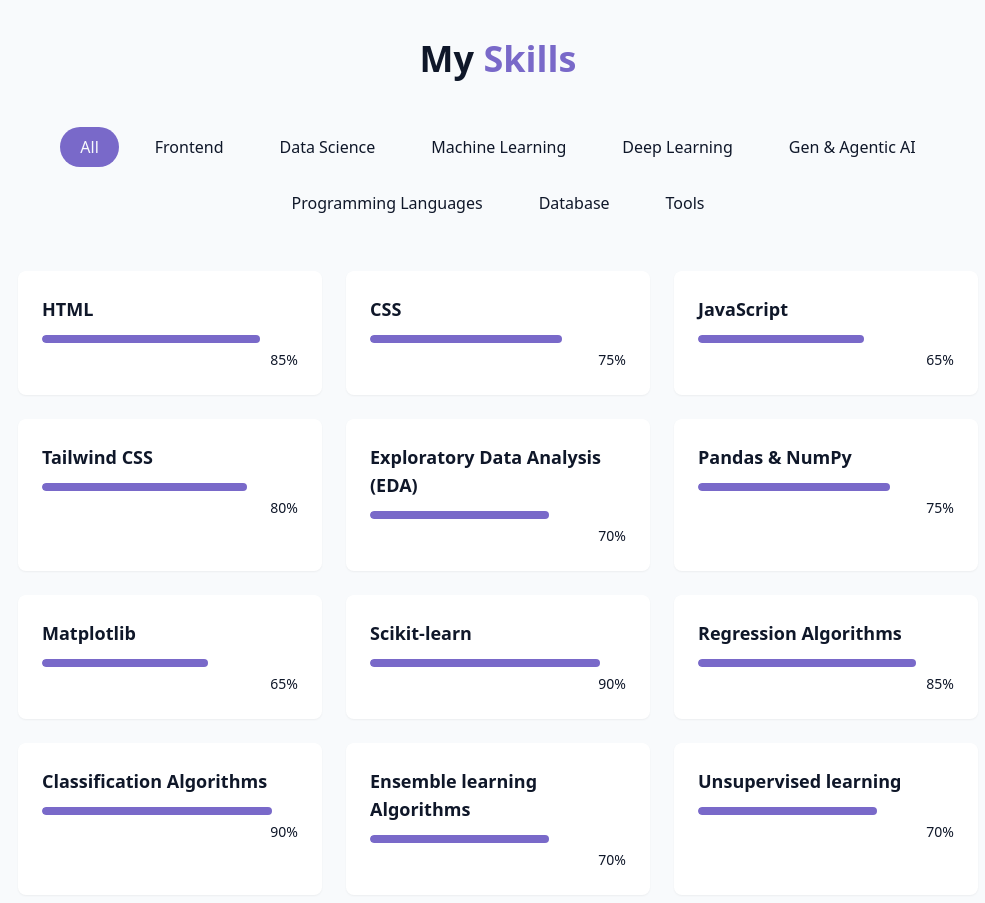
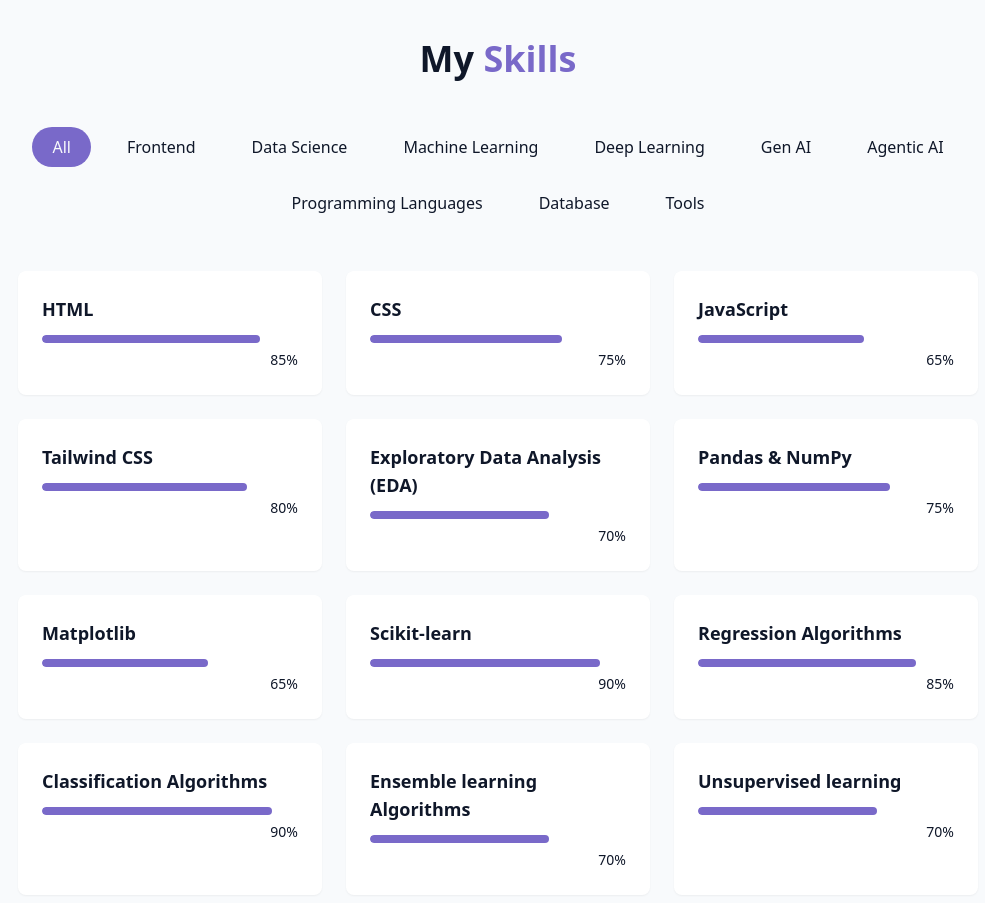
Before and after one commit to jadonvansh2005/My-react-portfolio, a React (Vite) app: page / in a window 1280 px wide. Shown: the part 1560-2463 px from the top of the page, without its empty margins (142-1127 px from the left). Built offline with nearby package versions, Linux system fonts and the light colour scheme.

Commit message:
Update SkillsSection.jsx

```diff
--- a/src/components/SkillsSection.jsx
+++ b/src/components/SkillsSection.jsx
@@ -57,8 +57,9 @@
   "Frontend",
   "Data Science",
   "Machine Learning",
-  "Deep learning",
-  "Gen & Agentic AI",
+  "Deep Learning",
+  "Gen AI",
+  "Agentic AI",
   "Programming Languages",
   "Database",
   "Tools",
```
